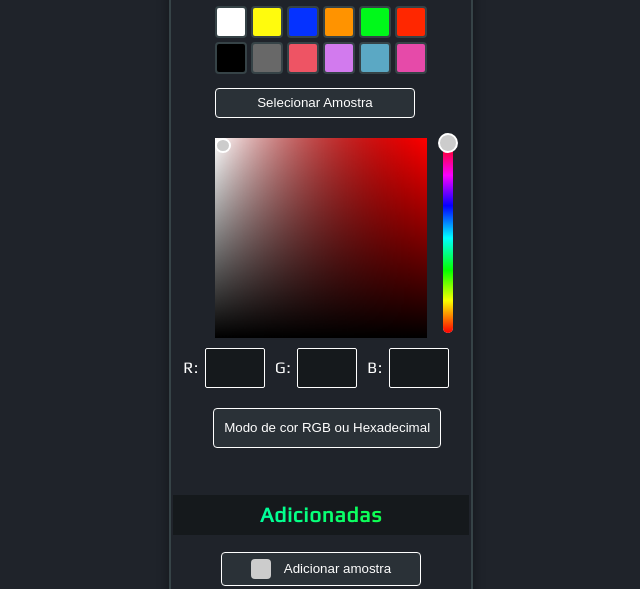
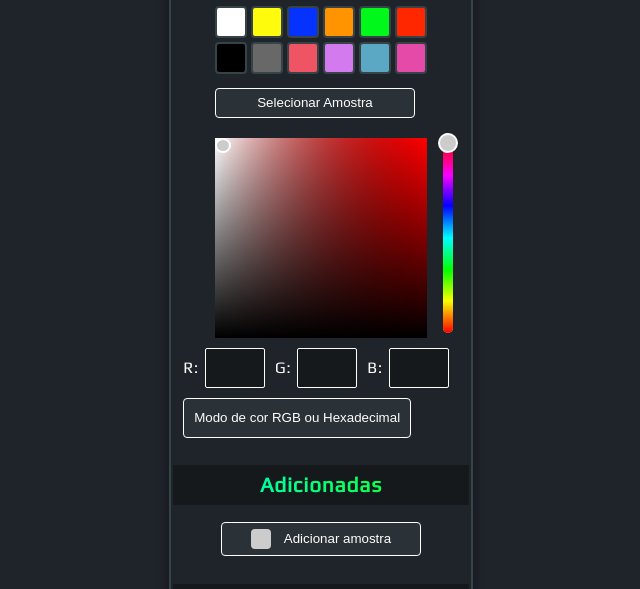
Before and after one commit to Jorge-Marcelo/Seletor-de-Cores, a plain HTML site: page index.html in a window 1280 px wide. Shown: the part 99-688 px from the top of the page, without its empty margins (319-959 px from the left). Drawn offline with Linux system fonts and the light colour scheme.

Commit message:
Correção

```diff
--- a/css/style.css
+++ b/css/style.css
@@ -217,14 +217,17 @@ width: 200px;
 margin: 10px auto 0;
 border: 1px solid white;
 }
+
 .button.mode-toggle {
 width: auto;
 height: 40px;
 border: 1px solid white;
-margin: 20px 0;
+margin-top: 10px;
 padding: 10px;
-position: relative;
-left: 30px;
+display: flex;
+flex-direction: column;
+align-items: center;
+justify-content: center;
 }
 
 .valor-campos {
@@ -287,6 +290,8 @@ margin: 0;
 }
 
 .social-container {
+display: flex;
+flex-direction: row;
 margin: 20px;
 display: flex;
 align-items: center;
```
